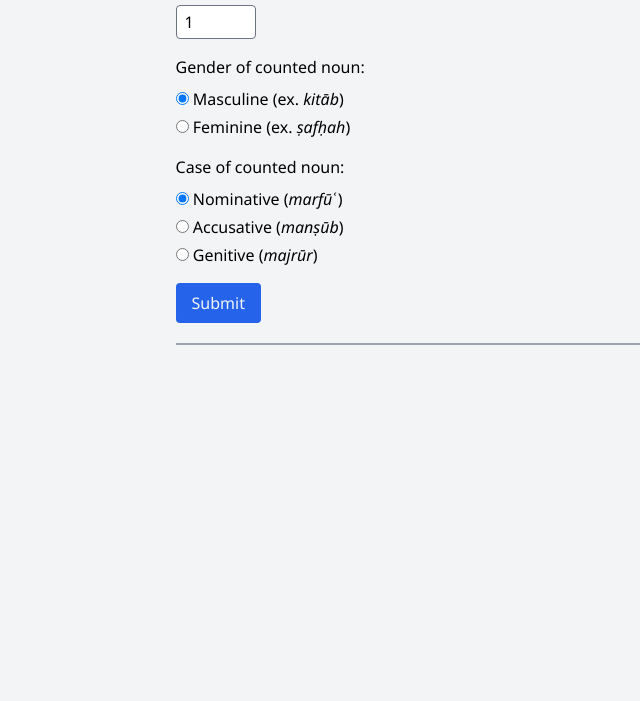
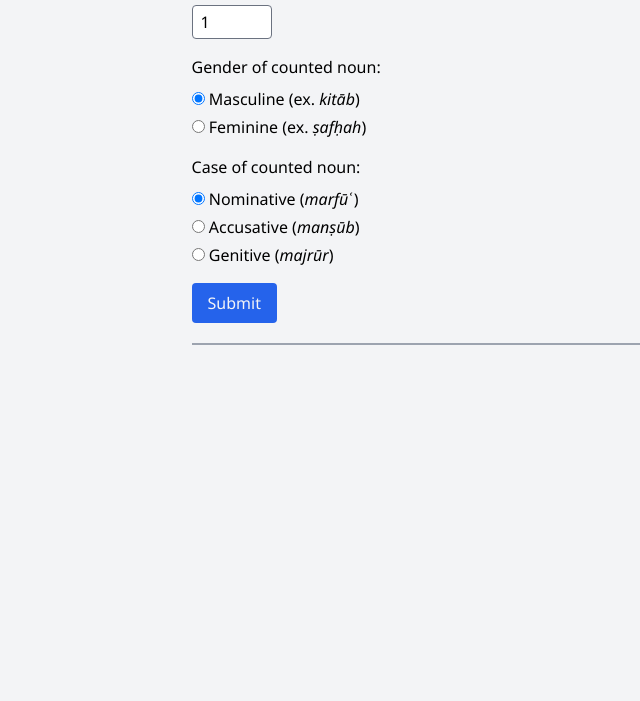
Before and after one commit to theodore-s-beers/arabic-numbers, a website: page index.html in a window 1280 px wide. Shown: the part 99-800 px from the top of the page, without its empty margins (167-807 px from the left). Drawn offline with Linux system fonts and the light colour scheme; a web font is replaced by a local one.

Commit message:
Add padding

```diff
--- a/index.html
+++ b/index.html
@@ -15,7 +15,7 @@
 
     <title>Arabic numbers!</title>
   </head>
-  <body class="bg-gray-100 max-w-prose mx-auto mt-4 mb-8 font-noto">
+  <body class="bg-gray-100 max-w-prose mx-auto mt-4 mb-8 font-noto px-4">
     <h1 class="text-4xl">Arabic numbers!</h1>
 
     <label for="number" class="block mt-4 mb-2">Number (1–100):</label>
```
Also changed, not shown: compiled.css.
